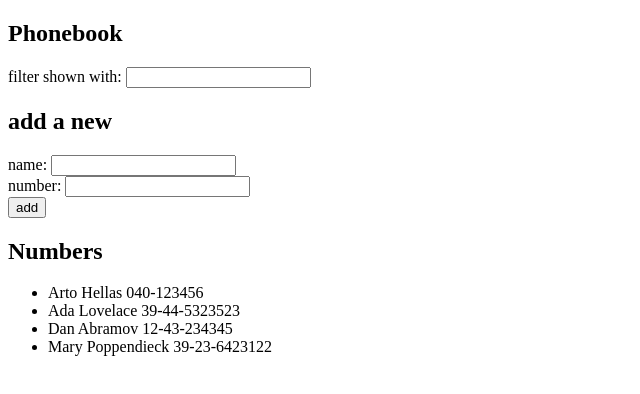
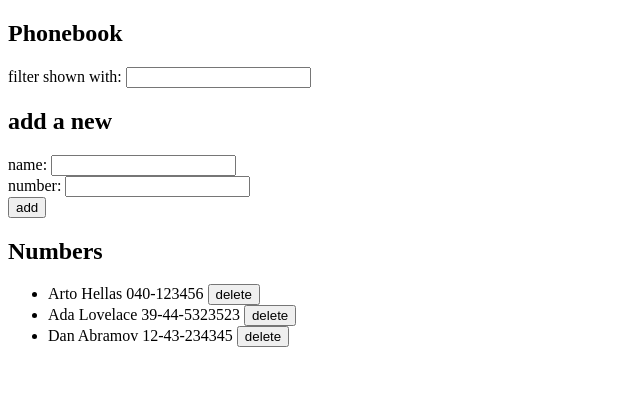
Before and after one commit to lakshverma/fullstackopen, a React (Create React App) app in the folder Part2/phonebook/: page / in a window 1280 px wide. Shown: the top 394 px of the page, without its empty margins (0-640 px from the left). Built offline with nearby package versions, Linux system fonts and the light colour scheme; data requests are answered from the project's data file.

Commit message:
Add contact update and delete functions. Refactored backend communication into separate module.

```diff
--- a/Part2/phonebook/db.json
+++ b/Part2/phonebook/db.json
@@ -1,5 +1,5 @@
 {
-  "persons": [
+  "people": [
     {
       "name": "Arto Hellas",
       "number": "040-123456",
@@ -14,11 +14,6 @@
       "name": "Dan Abramov",
       "number": "12-43-234345",
       "id": 3
-    },
-    {
-      "name": "Mary Poppendieck",
-      "number": "39-23-6423122",
-      "id": 4
     }
   ]
 }
--- a/Part2/phonebook/src/App.js
+++ b/Part2/phonebook/src/App.js
@@ -1,5 +1,5 @@
 import React, { useState, useEffect } from "react";
-import axios from 'axios'
+import peopleService from "./services/people";
 
 const Filter = ({ inputControlState, changeHandler }) => {
   return (
@@ -27,58 +27,82 @@ const PersonForm = ({ submitHandler, inputControlState, changeHandler }) => {
   );
 };
 
-const People = ({ persons, personsState }) => {
+const People = ({ people, peopleState, handleDeleteContact }) => {
   // Filters out contacts based on the user input controlled by newFilter state
-  const peopleToShow = persons.filter((person) =>
-    person.name.toLowerCase().includes(personsState.toLowerCase())
+  const peopleToShow = people.filter((person) =>
+    person.name.toLowerCase().includes(peopleState.toLowerCase())
   );
 
   return (
     <ul>
       {peopleToShow.map((person) => (
         <li key={person.id}>
-          {person.name} {person.number}
+          {person.name} {person.number} <DeleteContact id={person.id} handleDeleteContact={handleDeleteContact} contactName={person.name} />
         </li>
       ))}
     </ul>
   );
 };
 
+const DeleteContact = ({id, handleDeleteContact, contactName}) => {
+  return (
+    <button onClick={() => handleDeleteContact(id, contactName)}>delete</button>
+  )
+}
+
 const App = () => {
-  const [persons, setPersons] = useState([]);
+  const [people, setPeople] = useState([]);
 
   const [newName, setNewName] = useState("");
   const [newNumber, setNewNumber] = useState("");
   const [newFilter, setNewFilter] = useState("");
 
   useEffect(() => {
-    console.log('effect')
-    axios
-    .get('http://localhost:3001/persons')
-    .then(response => {
-      console.log('promise fulfilled')
-      setPersons(response.data)
-    })
+    peopleService
+      .getAll()
+      .then(initialPeople => {
+        setPeople(initialPeople)
+      })
   }, [])
 
-  console.log('render', persons.length, 'persons')
+  // console.log('render', people.length, 'people')
 
   const addContact = (e) => {
     e.preventDefault();
+    const existingPerson = people.find((o) => (o.name === newName && o.number === newNumber))
+    const sameNamePerson = people.find((o) => (o.name === newName))
 
-    if (persons.find((o) => o.name === newName)) {
+    if (existingPerson) {
       alert(`${newName} is already added to phonebook`);
+    } else if (sameNamePerson) {
+      if (window.confirm(`${newName} is already added to phonebook, replace the old number with a new one?`)) {
+        const updatedPerson = {...sameNamePerson, number: newNumber}
+        peopleService
+          .update(updatedPerson.id, updatedPerson)
+          .then(response => {
+            console.log('axios response:', response.data)
+            // Update the state to show the updated contact details on the frontend.
+            // If person id from state matches updated contact id, use the data from backend instead of
+            // the person state from frontend
+            setPeople(people.map(person => (person.id !== updatedPerson.id)  ? person : response.data))
+            setNewName("");
+            setNewNumber("");
+          })
+      }
     } else {
       const contactObject = {
         name: newName,
         number: newNumber,
         date: new Date().toISOString(),
-        id: persons.length + 1,
       };
 
-      setPersons(persons.concat(contactObject));
-      setNewName("");
-      setNewNumber("");
+      peopleService
+        .create(contactObject)
+        .then(returnedContact => {
+          setPeople(people.concat(returnedContact))
+          setNewName("");
+          setNewNumber("");
+        })
     }
   };
 
@@ -95,6 +119,15 @@ const App = () => {
     setNewFilter(e.target.value);
   };
 
+  const handleDeleteContact = (id, contactName) => {
+    if (window.confirm(`Delete ${contactName}?`)) {
+      peopleService
+        .deleteContact(id)
+      // Update the state to filter out the deleted contact from the Frontend
+      setPeople(people.filter(person => person.id !== id))
+    }
+  };
+
   return (
     <div>
       <h2>Phonebook</h2>
@@ -108,7 +141,7 @@ const App = () => {
       />
 
       <h2>Numbers</h2>
-      <People persons={persons} personsState={newFilter} />
+      <People people={people} peopleState={newFilter} handleDeleteContact={handleDeleteContact} />
     </div>
   );
 };
--- /dev/null
+++ b/Part2/phonebook/src/services/people.js
@@ -0,0 +1,24 @@
+import axios from "axios";
+const baseUrl = "http://localhost:3001/people";
+
+const getAll = () => {
+    const request = axios.get(baseUrl)
+    return request.then(response => response.data)
+  }
+
+const create = (newObject) => {
+    const request = axios.post(baseUrl, newObject)
+    return request.then(response => response.data)};
+
+const update = (id, newObject) => {
+    return axios.put(`${baseUrl}/${id}`, newObject)
+};
+
+const deleteContact = id => {
+    const request = axios.delete(`${baseUrl}/${id}`)
+    return request.then(response => console.log('contact deleted', response))
+};
+
+const peopleService = { getAll, create, update, deleteContact}
+
+export default peopleService;
```
